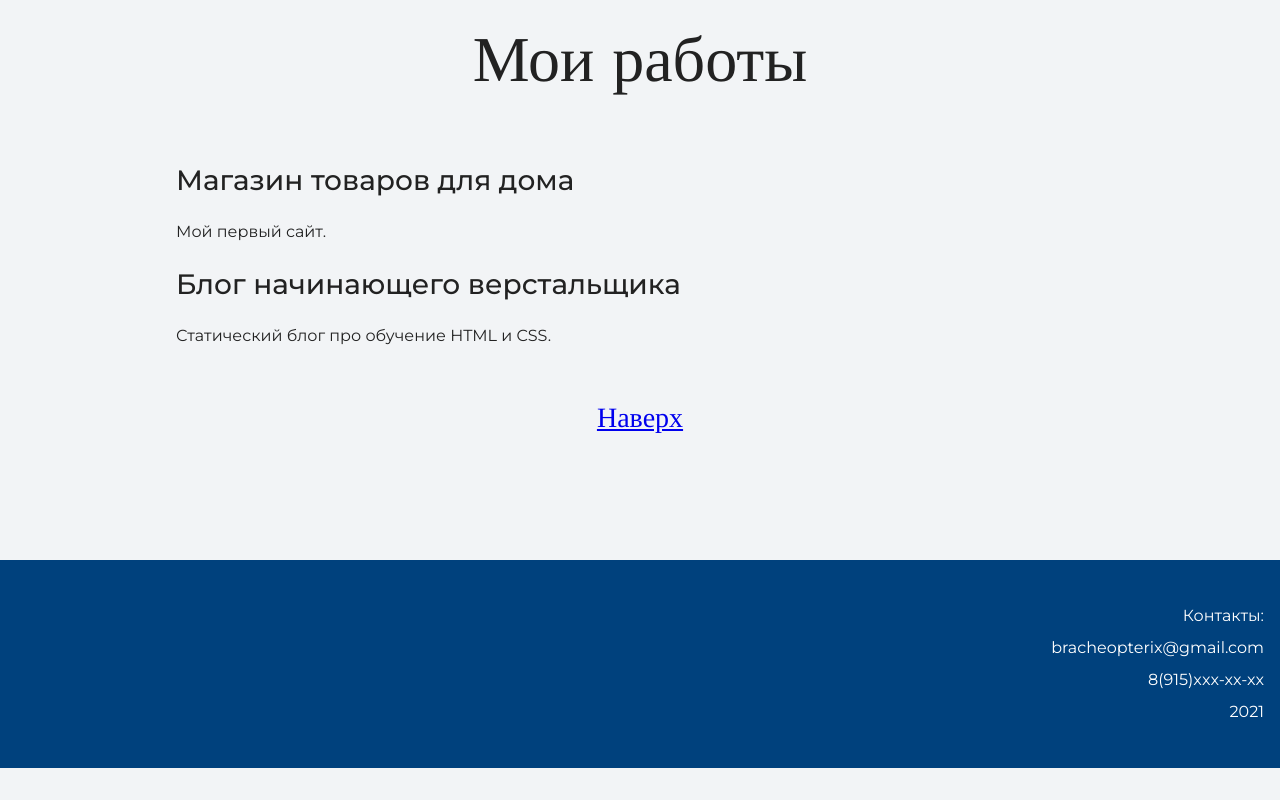
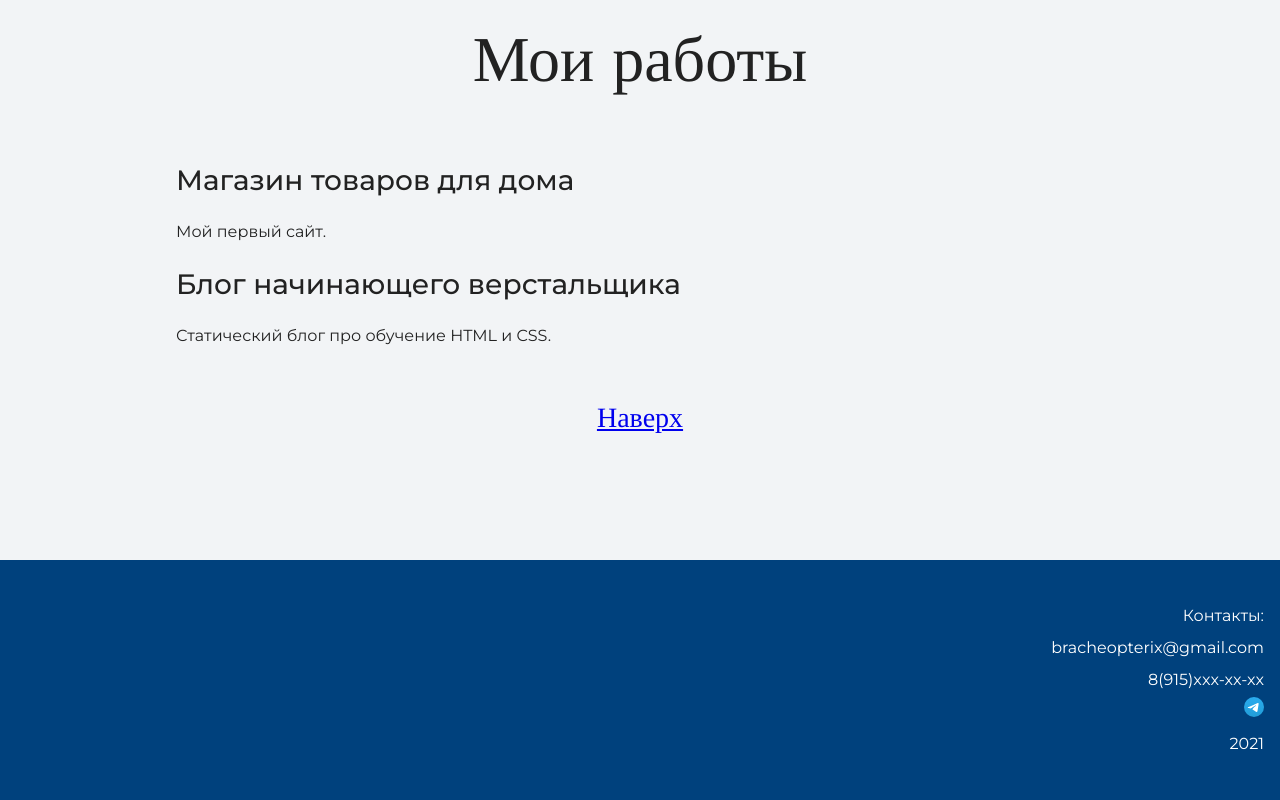
Before and after one commit to bracheopterix/port-site, a plain HTML site: page index.html in a window 1280 px wide. Shown: the part 1724-2524 px from the top of the page. Before the commit the page ends 2492 px from the top, so only its background shows below. Drawn offline with nearby package versions, Linux system fonts and the light colour scheme.

Commit message:
Add files via upload
Ссылка на телегу и контакты

```diff
--- a/index.html
+++ b/index.html
@@ -59,6 +59,7 @@
         Контакты:<br>
         <a href="mailto:bracheopterix@gmail.com">bracheopterix@gmail.com</a><br>
         8(915)xxx-xx-xx<br>
+        <a href="https://t.me/RiceWhisky"><img src="img/telegram-logo.svg" width=20px><br></a>
         2021
       </div>
     </footer>
```
Also changed, not shown: img/telegram-logo.svg (added).
